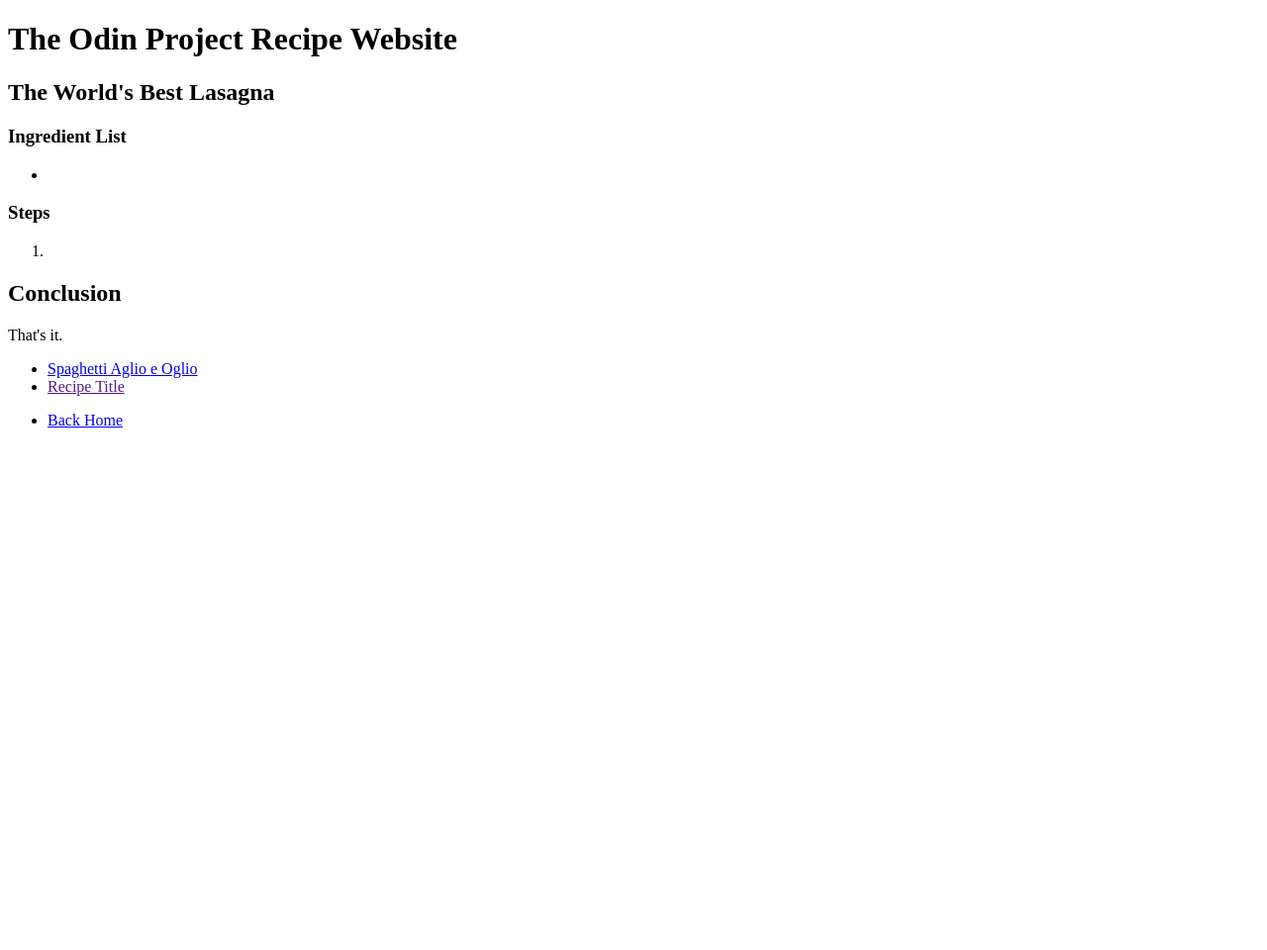
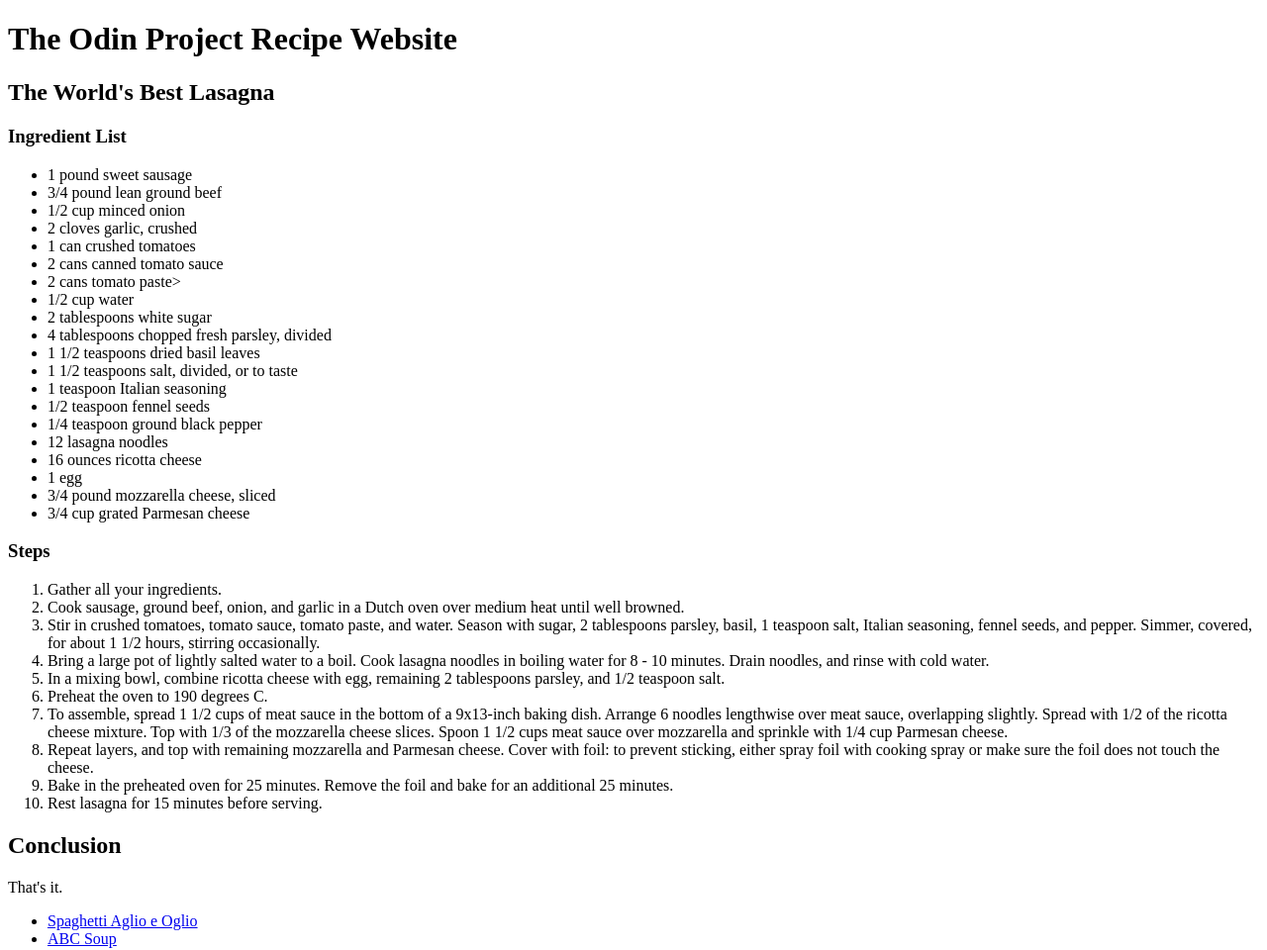
Before and after one commit to FCXiang/odin-recipes, a plain HTML site: page recipePages/lasagna.html in a window 1280 px wide. Shown: the top 960 px of the page at 99% size. Before the commit the page ends 800 px from the top, so only its background shows below. Drawn offline with Linux system fonts and the light colour scheme.

Commit message:
Update all abc-soup, lasagna, spaghetti-aglio-oglio pages

```diff
--- a/recipePages/lasagna.html
+++ b/recipePages/lasagna.html
@@ -10,19 +10,46 @@
         <p></p>
         <h3>Ingredient List</h3>
         <ul>
-            <li></li>
-
+            <li>1 pound sweet sausage</li>
+            <li>3/4 pound lean ground beef</li>
+            <li>1/2 cup minced onion</li>
+            <li>2 cloves garlic, crushed</li>
+            <li>1 can crushed tomatoes</li>
+            <li>2 cans canned tomato sauce</li>
+            <li>2 cans tomato paste></li>
+            <li>1/2 cup water</li>
+            <li>2 tablespoons white sugar</li>
+            <li>4 tablespoons chopped fresh parsley, divided</li>
+            <li>1 1/2 teaspoons dried basil leaves</li>
+            <li>1 1/2 teaspoons salt, divided, or to taste</li>
+            <li>1 teaspoon Italian seasoning</li>
+            <li>1/2 teaspoon fennel seeds</li>
+            <li>1/4 teaspoon ground black pepper</li>
+            <li>12 lasagna noodles</li>
+            <li>16 ounces ricotta cheese</li>
+            <li>1 egg</li>
+            <li>3/4 pound mozzarella cheese, sliced</li>
+            <li>3/4 cup grated Parmesan cheese</li>
         </ul>
 
         <h3>Steps</h3>
         <ol>
-            <li></li>
+            <li>Gather all your ingredients.</li>
+            <li>Cook sausage, ground beef, onion, and garlic in a Dutch oven over medium heat until well browned.</li>
+            <li>Stir in crushed tomatoes, tomato sauce, tomato paste, and water. Season with sugar, 2 tablespoons parsley, basil, 1 teaspoon salt, Italian seasoning, fennel seeds, and pepper. Simmer, covered, for about 1 1/2 hours, stirring occasionally.</li>
+            <li>Bring a large pot of lightly salted water to a boil. Cook lasagna noodles in boiling water for 8 - 10 minutes. Drain noodles, and rinse with cold water.</li>
+            <li>In a mixing bowl, combine ricotta cheese with egg, remaining 2 tablespoons parsley, and 1/2 teaspoon salt.</li>
+            <li>Preheat the oven to 190 degrees C.</li>
+            <li>To assemble, spread 1 1/2 cups of meat sauce in the bottom of a 9x13-inch baking dish. Arrange 6 noodles lengthwise over meat sauce, overlapping slightly. Spread with 1/2 of the ricotta cheese mixture. Top with 1/3 of the mozzarella cheese slices. Spoon 1 1/2 cups meat sauce over mozzarella and sprinkle with 1/4 cup Parmesan cheese.</li>
+            <li>Repeat layers, and top with remaining mozzarella and Parmesan cheese. Cover with foil: to prevent sticking, either spray foil with cooking spray or make sure the foil does not touch the cheese.</li>
+            <li>Bake in the preheated oven for 25 minutes. Remove the foil and bake for an additional 25 minutes.</li>
+            <li>Rest lasagna for 15 minutes before serving.</li>
         </ol>
         <h2>Conclusion</h2>
         <p>That's it.</p>
         <ul>
             <li><a href="./spaghetti-aglio-oglio.html">Spaghetti Aglio e Oglio</a></li>
-            <li><a href="">Recipe Title</a></li>
+            <li><a href="./abc-soup.html">ABC Soup</a></li>
         </ul>
         <ul>
             <li><a href="../index.html">Back Home</a></li>
```
Also changed, not shown: recipePages/abc-soup.html (+17 -2 lines), recipePages/spaghetti-aglio-oglio.html (+1 -1 lines).
